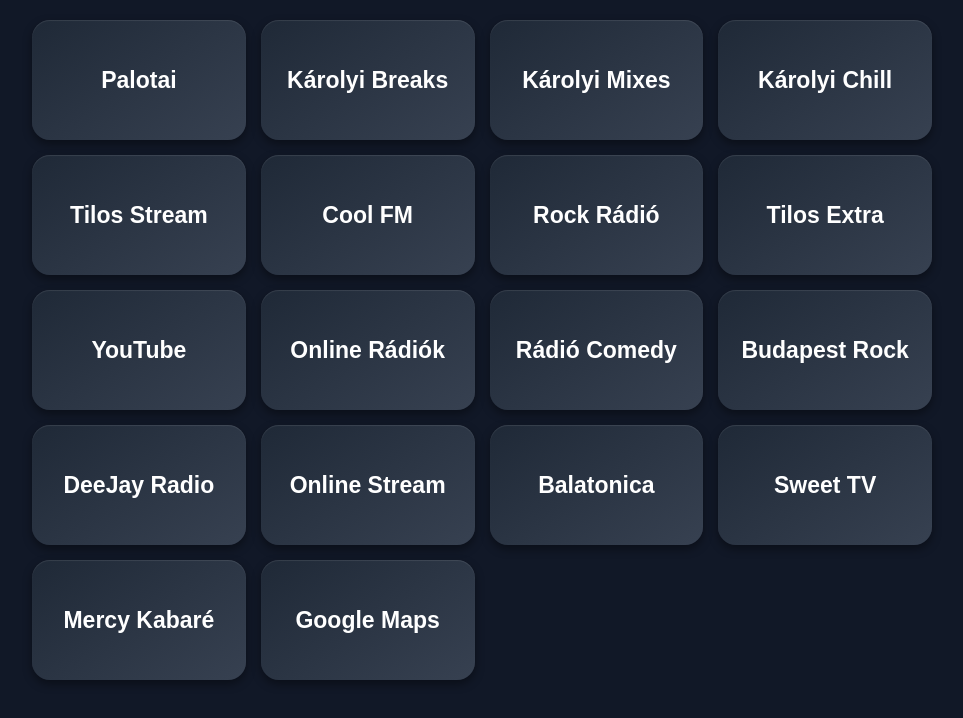
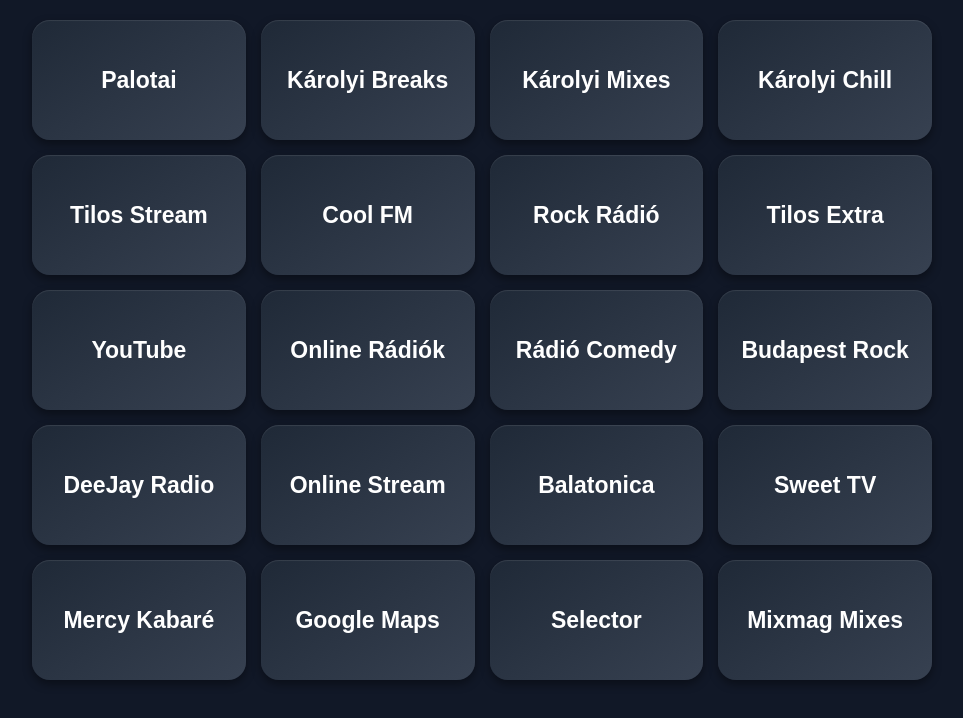
Before and after one commit to artad-sys/netspricc-site, a plain HTML site: page index.html in a window 1280 px wide. Shown: the whole page, without its empty margins (158-1121 px from the left). Drawn offline with Linux system fonts and the light colour scheme.

Commit message:
Add links to Selector and Mixmag Mixes in index.html

```diff
--- a/index.html
+++ b/index.html
@@ -152,6 +152,15 @@ Mercy Kabaré
 Google Maps
 </a>
 
+<a class="btn" href="https://thecatrave.com/selector" target="_blank">
+Selector
+</a>
+
+<a class="btn" href="https://mixmag.net/feature/best-dj-mixes-dance-electronic-club-radio-stream-2026" target="_blank">
+Mixmag Mixes
+</a>
+
+
 </div>
 
 </body>
```
